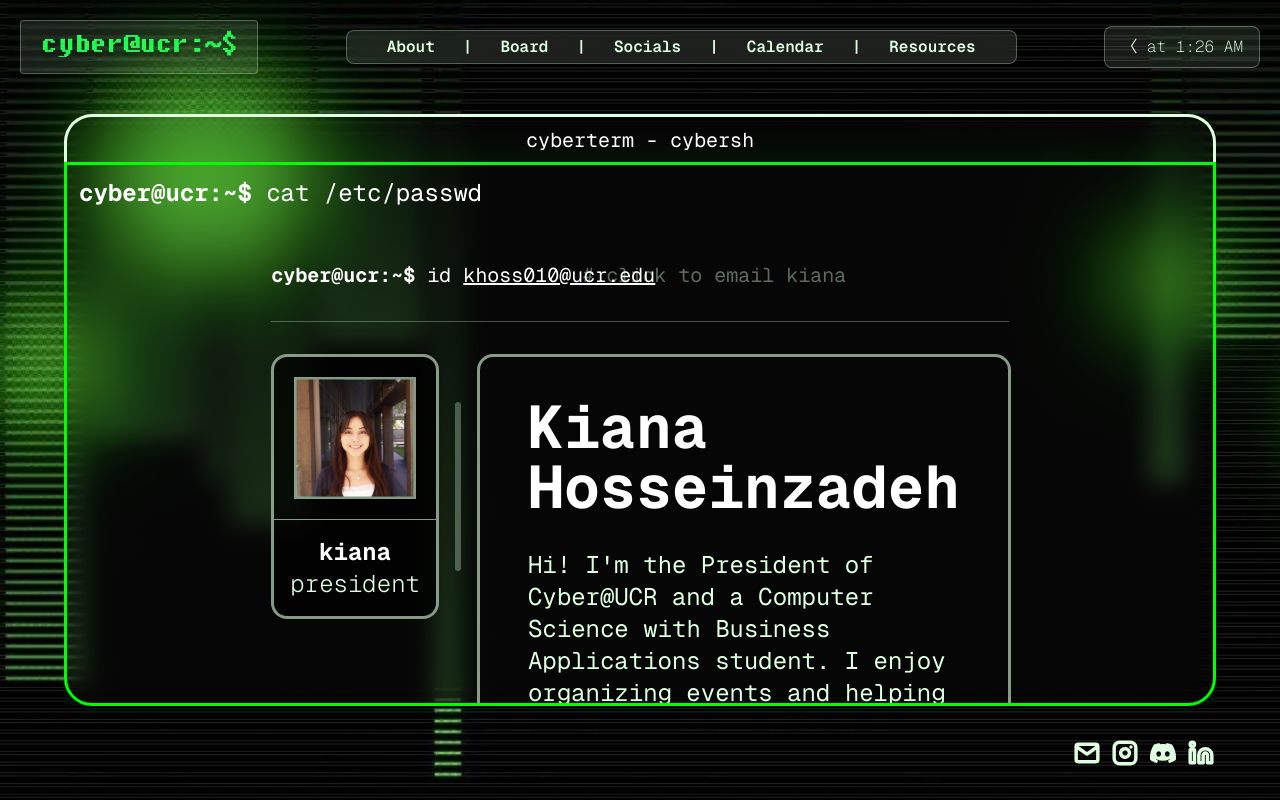
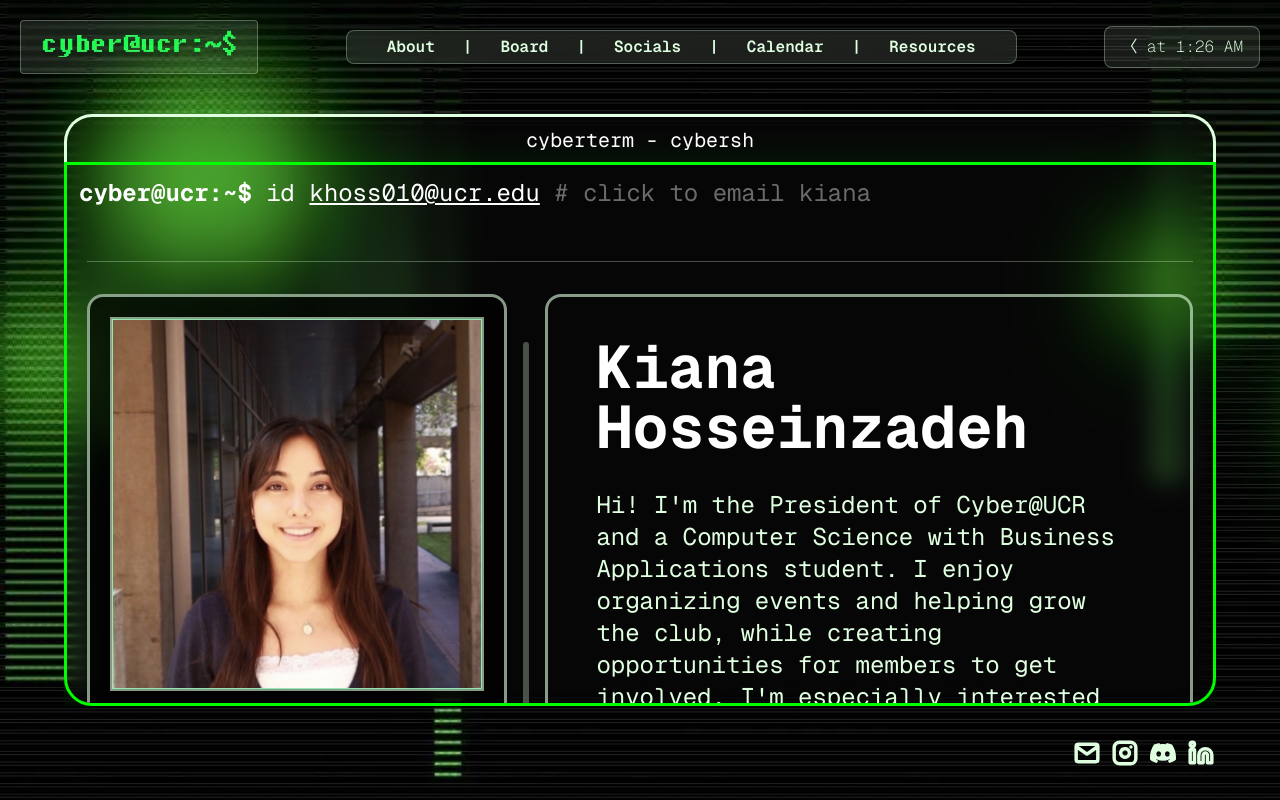
Before and after one commit to acm-ucr/cyber-website, a Next.js app: page /board in a window 1280 px wide. Built offline with nearby package versions, Linux system fonts and the light colour scheme.

Commit message:
Add Window component to Board page
I had to change the Window component itself to allow an interactable email link

```diff
--- a/src/components/board/boardEntry.tsx
+++ b/src/components/board/boardEntry.tsx
@@ -5,22 +5,7 @@
   const firstName = name.trim().split(/\s+/)[0]?.toLowerCase() ?? "";
 
   return (
-    <div className="font-cyber-main text-cyber-lightgreen mx-auto flex w-2/3 flex-col gap-8">
-      <div className="flex gap-4 text-xl">
-        <p className="w-2/5 shrink-0 text-white">
-          <span className="font-bold">cyber@ucr:~$</span>
-          <span className="ml-3">id</span>
-          <a
-            href={`mailto:${email}`}
-            className="hover:text-cyber-neongreen ml-3 underline"
-          >
-            {email}
-          </a>
-        </p>
-
-        <p className="text-cyber-lightgreen/40"># click to email {firstName}</p>
-      </div>
-
+    <div className="font-cyber-main text-cyber-lightgreen mx-auto flex w-full flex-col gap-8">
       <hr className="border-cyber-lightgreen/30" />
 
       <div className="flex items-start gap-4">
--- a/src/components/window.tsx
+++ b/src/components/window.tsx
@@ -6,6 +6,33 @@
 interface WindowProps {
   children: ReactNode;
 }
+
+const renderCommand = (command: string) => {
+  const hashIndex = command.indexOf("#");
+  const main = hashIndex >= 0 ? command.slice(0, hashIndex) : command;
+  const comment = hashIndex >= 0 ? command.slice(hashIndex) : "";
+
+  const emailRegex = /([a-zA-Z0-9._%+-]+@[a-zA-Z0-9.-]+\.[a-zA-Z]{2,})/;
+
+  return (
+    <>
+      {main.split(emailRegex).map((part, i) =>
+        emailRegex.test(part) ? (
+          <a
+            key={i}
+            href={`mailto:${part}`}
+            className="hover:text-cyber-neongreen underline"
+          >
+            {part}
+          </a>
+        ) : (
+          <span key={i}>{part}</span>
+        ),
+      )}
+      {comment && <span className="opacity-40">{comment}</span>}
+    </>
+  );
+};
 
 const Window = ({ children }: WindowProps) => {
   const { theme } = useTheme();
@@ -34,7 +61,7 @@
       >
         <div className="font-cyber-main m-3 text-2xl">
           <span className="text-cyber-white font-bold">cyber@ucr:~$</span>{" "}
-          <span className={textColor}>{command}</span>
+          <span className={textColor}>{renderCommand(command)}</span>
         </div>
         {children}
       </div>
--- a/src/data/pathCommands.ts
+++ b/src/data/pathCommands.ts
@@ -5,7 +5,7 @@
 export const PathCommands: Configuration = {
   "/": "cyberfetch",
   "/about": "man cyber",
-  "/board": "cat /etc/passwd",
+  "/board": "id khoss010@ucr.edu   # click to email kiana",
   "/socials": "ip link | grep cyber0",
   "/calendar": "cal",
   "/resources": "grep “resources”",
```
